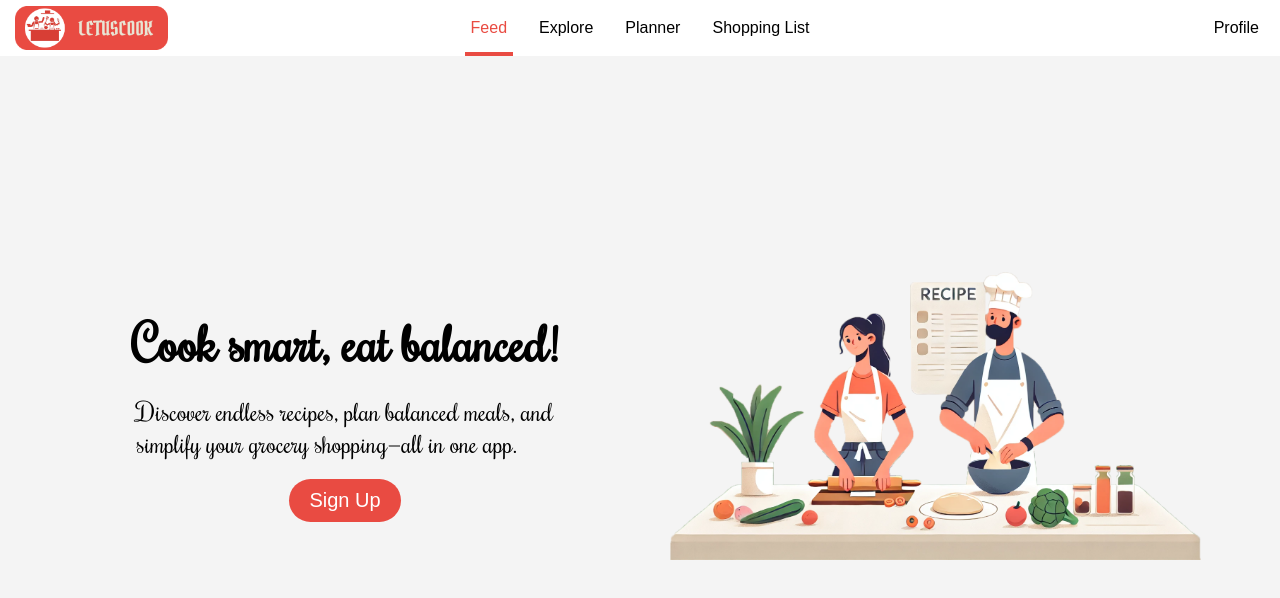
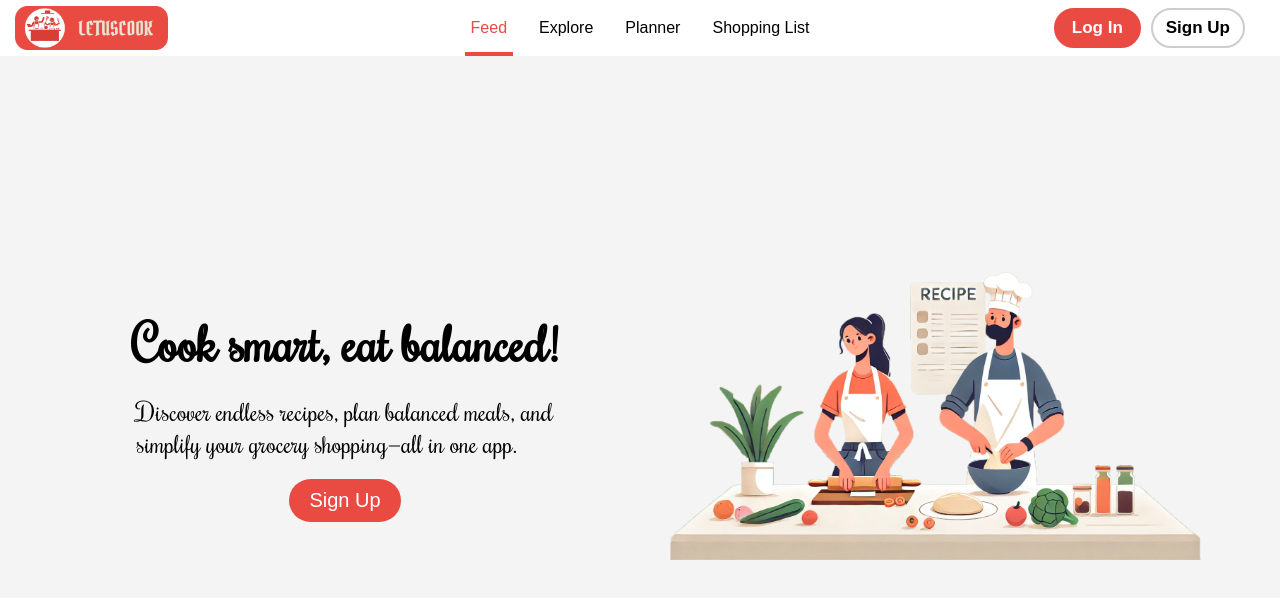
Before and after one commit to RaulGhr/LetUsCookFrontend, a React (Create React App) app: page / in a window 1280 px wide. Shown: the top 598 px of the page. Built offline with nearby package versions, Linux system fonts and the light colour scheme; a web font is replaced by a local one.

Commit message:
COOK-4, COOK-5: Implement AuthContext, API Calls

```diff
--- a/src/App.js
+++ b/src/App.js
@@ -8,9 +8,11 @@ import ExplorePage from './views/explorePage/explorePage.view';
 import AddRecipePage from './views/addRecipePage/addRecipePage.view';
 import Register from './views/authentification/Register.view';
 import Login from './views/authentification/Login.view';
+import { AuthProvider } from './contexts/authContext';
 
 function App() {
   return (
+    <AuthProvider>
       <Routes>
         <Route path="/" element={<Navbar />}>
           <Route path="/" element={<LandingPage />} />
@@ -21,6 +23,7 @@ function App() {
           <Route path="*" element={<Navigate to="/" />} />
         </Route>
       </Routes>
+    </AuthProvider>
   );
 }
 
--- /dev/null
+++ b/src/api/authApi.js
@@ -0,0 +1,35 @@
+let mockUserData = null;
+const usersDB = new Map();
+
+export const register = async (username, email, password) => {
+
+  if (usersDB.has(email)) {
+    return { success: false, error: 'User already exists' };
+  }
+
+  const newUser = { username, email, password };
+  usersDB.set(email, newUser);
+  mockUserData = newUser;
+
+  return { success: true, user: newUser };
+};
+
+export const login = async (email, password) => {
+
+  const user = usersDB.get(email);
+  if (user && user.password === password) {
+    mockUserData = user;
+    return { success: true, user };
+  }
+
+  return { success: false, error: 'Invalid email or password' };
+};
+
+export const logout = async () => {
+  mockUserData = null;
+  return { success: true };
+};
+
+export const getCurrentUser = () => {
+  return mockUserData;
+};
--- /dev/null
+++ b/src/contexts/authContext.js
@@ -0,0 +1,50 @@
+import React, { createContext, useContext, useState } from 'react';
+import { register as registerApi, login as loginApi, logout as logoutApi, getCurrentUser } from '../api/authApi';
+
+const AuthContext = createContext();
+
+export const useAuth = () => useContext(AuthContext);
+
+export const AuthProvider = ({ children }) => {
+  const [user, setUser] = useState(getCurrentUser());
+  const [isLoading, setIsLoading] = useState(false);
+
+  const register = async (username, email, password) => {
+    setIsLoading(true);
+    const response = await registerApi(username, email, password);
+    setIsLoading(false);
+
+    if (response.success) {
+      setUser(response.user);
+    }
+    else {
+      throw new Error(response.error);
+    }
+  };
+
+  const login = async (email, password) => {
+    setIsLoading(true);
+    const response = await loginApi(email, password);
+    setIsLoading(false);
+
+    if (response.success) {
+      setUser(response.user);
+    }
+    else {
+      throw new Error(response.error);
+    }
+  };
+
+  const logout = async () => {
+    setIsLoading(true);
+    await logoutApi();
+    setIsLoading(false);
+    setUser(null);
+  };
+
+  return (
+    <AuthContext.Provider value={{ user, isLoading, register, login, logout }}>
+      {children}
+    </AuthContext.Provider>
+  );
+};
--- a/src/views/authentification/Login.view.jsx
+++ b/src/views/authentification/Login.view.jsx
@@ -1,13 +1,40 @@
-import React, { useState } from 'react';
+import React, { useState, useEffect } from 'react';
 import './Login.style.scss';
 import logo from '../../assets/images/Image.jpeg';
+import { useAuth } from '../../contexts/authContext';
+import { useNavigate } from 'react-router-dom';
 
 const Login = () => {
   const [email, setEmail] = useState('');
   const [password, setPassword] = useState('');
+  const [error, setError] = useState(null);
 
-  const handleLogin = (e) => {
+  const { user, login, isLoading } = useAuth();
+
+  const navigate = useNavigate();
+
+  useEffect(() => {
+    if (user) {
+      navigate('/');
+    }
+  }, [user, navigate]);
+
+  const handleLogin = async (e) => {
     e.preventDefault();
+
+    if (!email || !password) {
+      setError('All fields are required.');
+      return;
+    }
+
+    try {
+      await login(email, password);
+      navigate('/');
+    }
+    catch (err) {
+      setError('Login failed. Please try again.');
+    }
+
   };
 
   return (
@@ -20,6 +47,8 @@ const Login = () => {
       <div className="login-right">
         <h2>Login to your Account</h2>
         <form onSubmit={handleLogin}>
+        {error && <p className="error-message">{error}</p>}
+
         <label>Email</label>
           <input
             type="email"
--- a/src/views/authentification/Register.view.jsx
+++ b/src/views/authentification/Register.view.jsx
@@ -1,30 +1,54 @@
-import React, { useState } from 'react';
+import React, { useState, useEffect } from 'react';
+import { useNavigate } from 'react-router-dom';
 import './Register.style.scss';
 import logo from '../../assets/images/Image.jpeg';
-
-
+import { useAuth } from '../../contexts/authContext';
 
 const Register = () => {
   const [username, setUsername] = useState('');
   const [email, setEmail] = useState('');
   const [password, setPassword] = useState('');
+  const [error, setError] = useState(null);
 
-  const handleRegister = (e) => {
+  const { user, register, isLoading } = useAuth();
+
+  const navigate = useNavigate();
+
+  useEffect(() => {
+    if (user) {
+      navigate('/');
+    }
+  }, [user, navigate]);
+
+  const handleRegister = async (e) => {
     e.preventDefault();
-    // Logica de register - trimite datele către API
+    setError(null);
+
+    if (!username || !email || !password) {
+      setError('All fields are required.');
+      return;
+    }
+
+    try {
+      await register(username, email, password);
+      navigate('/');
+    } catch (err) {
+      setError('Registration failed. Please try again.');
+    }
   };
 
   return (
     <div className="register-container">
       <div className="register-left">
-      <div className="logo">
-         <img src={logo} alt="LetUsCook Logo" />
+        <div className="logo">
+          <img src={logo} alt="LetUsCook Logo" />
         </div>
-
       </div>
       <div className="register-right">
         <h2>Create your Account</h2>
         <form onSubmit={handleRegister}>
+          {error && <p className="error-message">{error}</p>}
+
           <label>Username</label>
           <input
             type="text"
@@ -32,6 +56,7 @@ const Register = () => {
             value={username}
             onChange={(e) => setUsername(e.target.value)}
           />
+
           <label>Email</label>
           <input
             type="email"
@@ -39,6 +64,7 @@ const Register = () => {
             value={email}
             onChange={(e) => setEmail(e.target.value)}
           />
+
           <label>Password</label>
           <input
             type="password"
@@ -46,7 +72,8 @@ const Register = () => {
             value={password}
             onChange={(e) => setPassword(e.target.value)}
           />
-          <button type="submit">Register</button>
+
+          <button type="submit" disabled={isLoading}>Register</button>
         </form>
       </div>
     </div>
--- a/src/views/landingPage/landingPage.view.jsx
+++ b/src/views/landingPage/landingPage.view.jsx
@@ -13,7 +13,7 @@ const LandingPage = () => {
             <div className="leftPart">
                 <h1>Cook smart, eat balanced!</h1>
                 <p>Discover endless recipes, plan balanced meals, and <br /> simplify your grocery shopping—all in one app.</p>
-                <button onClick={navigate('register')}>Sign Up</button>
+                <button onClick={() => navigate('register')}>Sign Up</button>
             </div>
             <div className="rightPart">
                 <img src={HeroSectionImage} alt="Hero Section" />
--- a/src/views/navbar/Navbar.style.scss
+++ b/src/views/navbar/Navbar.style.scss
@@ -39,7 +39,7 @@
             border: 2px solid $accent-color;
             border-radius: 50px;
             color: white;
-            padding: 8px 13px;
+            padding: 8px 16px;
             margin-right: 10px;
 
         }
--- a/src/views/navbar/Navbar.view.jsx
+++ b/src/views/navbar/Navbar.view.jsx
@@ -3,13 +3,14 @@ import { Fragment, useState, useEffect } from "react";
 
 import "./Navbar.style.scss";
 import navbarLogo from "../../assets/images/LogoNavbar.png";
-
+import { useAuth } from '../../contexts/authContext';
 
 const Navbar = () => {
     const [loggedIn, setLoggedIn] = useState(true);
     const [currentPath, setCurrentPath] = useState('feed');
     const navigate = useNavigate();
 
+    const { logout, user } = useAuth();
     const handlerSelectedSection = (section) => {
         setCurrentPath(section);
         // localStorage.setItem('selectedSection', section);
@@ -19,6 +20,11 @@ const Navbar = () => {
         }
 
     }
+
+    const handleLogout = async () => {
+        await logout();
+        navigate('/');
+    };
 
     return(
         <div className="App">
@@ -63,8 +69,17 @@ const Navbar = () => {
                     </div>
 
                     <div className="end_section">
-                        {/* <button className='search'>Search</button> */}
-                        <button className='profile'>Profile</button>
+                      {user ? (
+                        <>
+                          <button className="logout" onClick={handleLogout}>Log Out</button>
+                          <button className="profile">Profile</button>
+                        </>
+                      ) : (
+                        <div className='auth'>
+                          <button className="login" onClick={() => navigate('/login')}>Log In</button>
+                          <button className="register" onClick={() => navigate('/register')}>Sign Up</button>
+                        </div>
+                      )}
                     </div>
 
                     </Fragment>
```
Lines whose indentation alone changed are shown as unchanged.
